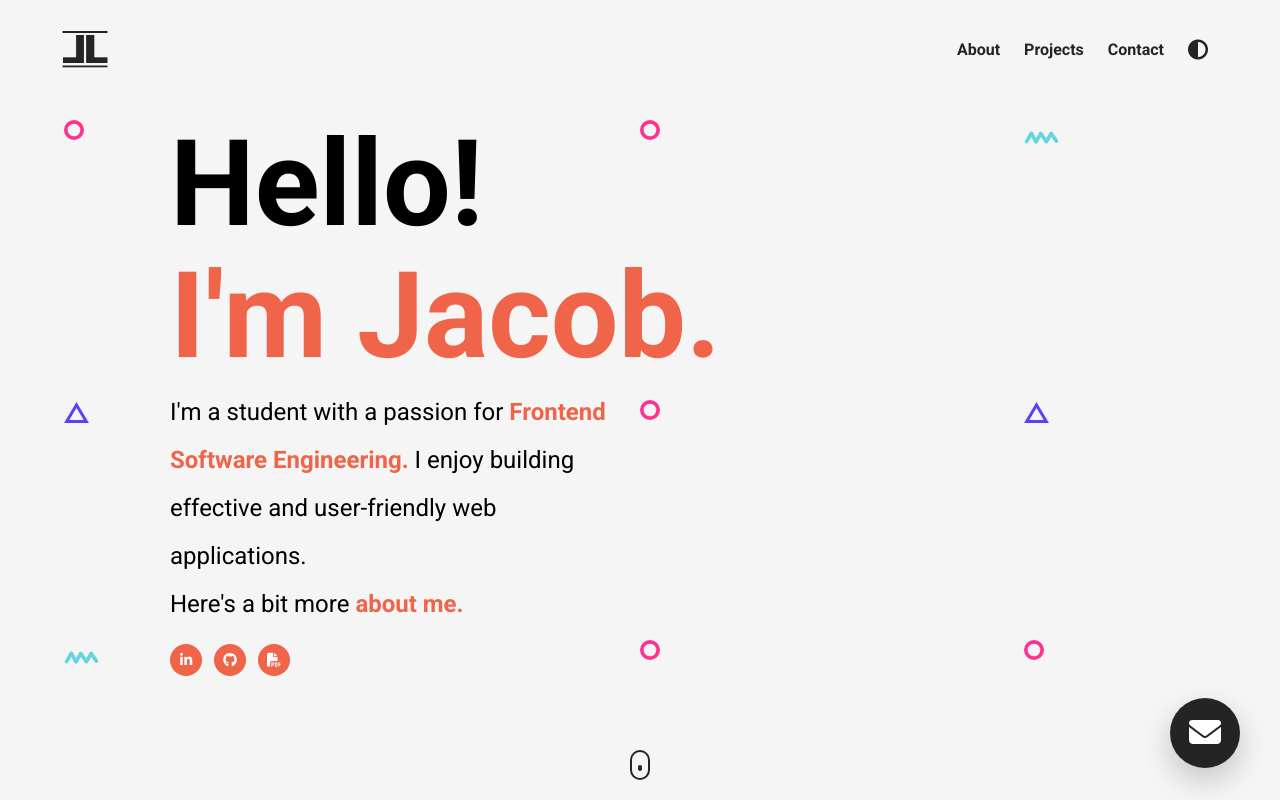
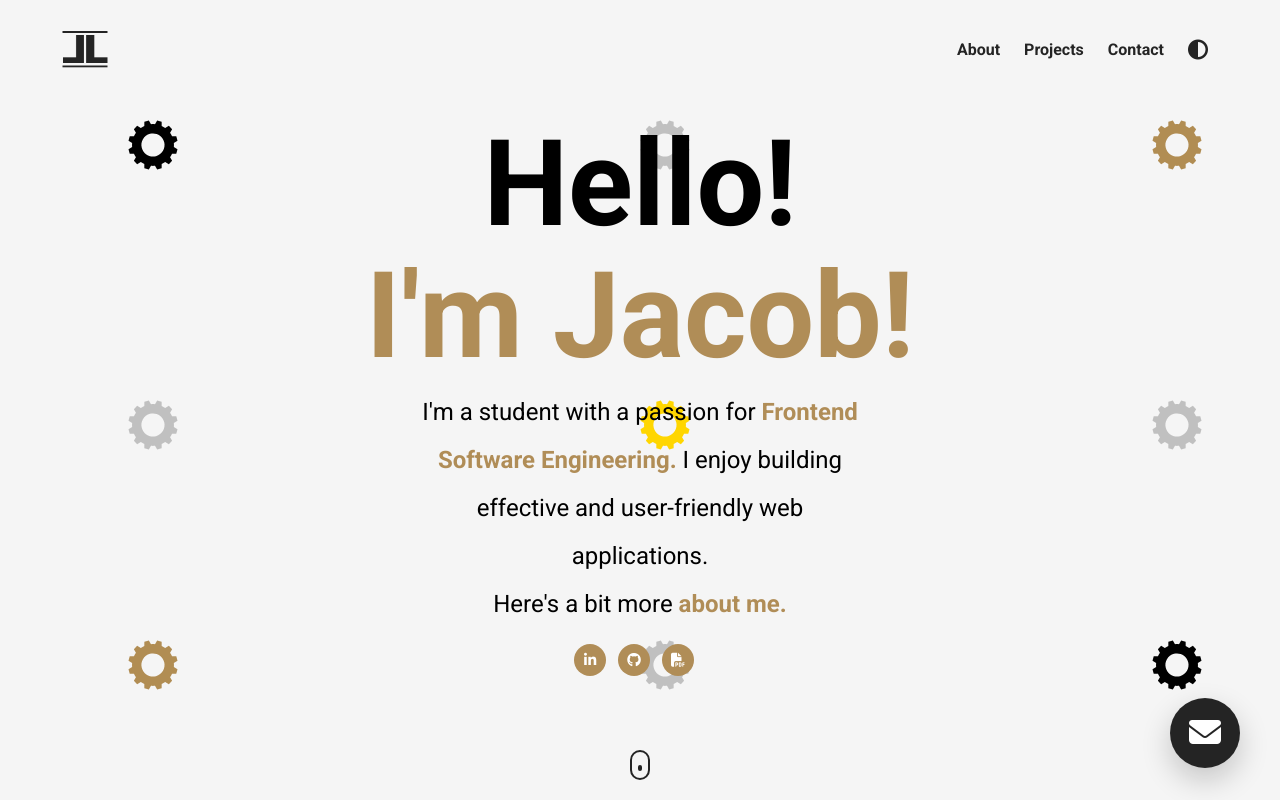
Before and after one commit to JacobLopez1/AdvancedEportfolio, a plain HTML site: page index.html in a window 1280 px wide. Shown: the top 800 px of the page. Drawn offline with nearby package versions, Linux system fonts and the light colour scheme.

Commit message:
more customization

```diff
--- a/index.html
+++ b/index.html
@@ -62,12 +62,12 @@
       <header class="header">
         <div class="header__content">
           <h1 class="title">Hello!</h1>
-          <h1 class="title orange">I'm Jacob.</h1>
+          <h1 class="title bronze">I'm Jacob!</h1>
           <p class="header__para">
             I'm a student with a passion for
-            <b class="orange">Frontend Software Engineering.</b>
+            <b class="bronze">Frontend Software Engineering.</b>
             I enjoy building effective and user-friendly web applications.
-            <br />Here's a bit more <b class="orange click" onclick="toggleModal()">about me.</b>
+            <br />Here's a bit more <b class="bronze click" onclick="toggleModal()">about me.</b>
           </p>
           <div class="social__list">
             <a
@@ -110,14 +110,14 @@
           </h4>
           <p class="modal__para">
             I'm a student with a passion for
-            <b class="orange">Frontend Software Engineering.</b>
+            <b class="bronze">Frontend Software Engineering.</b>
             I enjoy building effective and user-friendly web applications.
             <br />
             I currently work on building and experimenting with web applications
             in order to get more experience with frontend development. Every
-            day, I <b class="orange">study best practices</b> of frontend
+            day, I <b class="bronze">study best practices</b> of frontend
             development languages, as well as
-            <b class="orange">employ that knowledge</b> within projects of my
+            <b class="bronze">employ that knowledge</b> within projects of my
             own creation.
           </p>
           <div class="modal__languages">
@@ -204,21 +204,21 @@
             </div>
         </div>
       </div>
-      <img src="./assets/circle.svg" alt="" class="shape shape--0">
-      <img src="./assets/circle.svg" alt="" class="shape shape--1">
-      <img src="./assets/squiggly.svg" alt="" class="shape shape--2">
-      <img src="./assets/triangle.svg" alt="" class="shape shape--3">
-      <img src="./assets/circle.svg" alt="" class="shape shape--4">
-      <img src="./assets/triangle.svg" alt="" class="shape shape--5">
-      <img src="./assets/squiggly.svg" alt="" class="shape shape--6">
-      <img src="./assets/circle.svg" alt="" class="shape shape--7">
-      <img src="./assets/circle.svg" alt="" class="shape shape--8">
+      <img src="./assets/gear.svg" alt="" class="shape shape--0">
+      <img src="./assets/gear.svg" alt="" class="shape shape--1">
+      <img src="./assets/gear.svg" alt="" class="shape shape--2">
+      <img src="./assets/gear.svg" alt="" class="shape shape--3">
+      <img src="./assets/gear.svg" alt="" class="shape shape--4">
+      <img src="./assets/gear.svg" alt="" class="shape shape--5">
+      <img src="./assets/gear.svg" alt="" class="shape shape--6">
+      <img src="./assets/gear.svg" alt="" class="shape shape--7">
+      <img src="./assets/gear.svg" alt="" class="shape shape--8">
     </section>
     <section id="projects">
       <div class="container">
         <div class="row">
           <h1 class="section__title">
-            Here are some of my <span class="orange">projects</span>
+            Here are some of my <span class="bronze">projects</span>
           </h1>
           <ul class="project__list">
             <li class="project">
--- a/index.js
+++ b/index.js
@@ -1,5 +1,5 @@
 let contrastToggle = false;
-const scaleFactor = 1 / 20
+const scaleFactor = 1 / 5
 
 
 function moveBackground(event) {
@@ -11,7 +11,7 @@ function moveBackground(event) {
     const isOdd = i % 2 !== 0;
     const parityFactor = isOdd ? -1 : 1;
 
-    shapes[i].style.transform = `translate(${x * parityFactor}px, ${y * parityFactor}px)`
+    shapes[i].style.transform = `rotate(${(x + y) * parityFactor}deg)`
   }
 }
 
--- a/style.css
+++ b/style.css
@@ -94,12 +94,12 @@ label {
 .title {
     font-size: 120px;
     margin-bottom: 12px;
-    text-align: left;
+    text-align: center;
     line-height: 1;
 }
 
-.orange {
-    color: #f06449 !important;
+.bronze {
+    color: #b08d57 !important;
 }
 
 .link__hover-effect {
@@ -158,7 +158,9 @@ header {
     background-color: #242424;
 }
 
-.dark-theme #personal-logo {
+.dark-theme #personal-logo,
+.dark-theme .shape--0,
+.dark-theme .shape--8 {
     filter: invert();
 }
 
@@ -198,6 +200,9 @@ LANDING
     max-width: 1000px;
     padding: 0 30px;
     z-index: 1;
+    display: flex;
+    justify-content: center;
+    text-align: center;
 }
 
 .header__para {
@@ -205,16 +210,18 @@ LANDING
     line-height: 2;
     max-width: 450px;
     z-index: 1;
+    margin: 0 auto;
 }
 
 .social__list {
     margin-top: 16px;
     display: flex;
+    justify-content: center;
     align-items: center;
 }
 
 .social__link {
-    background-color: #f06449;
+    background-color: #b08d57;
     color: white;
     padding: 6px;
     width: 32px;
@@ -622,51 +629,60 @@ footer {
 
 .shape {
     position: fixed;
+    height: 50px;
+    width: 50px;
 }
 
 .shape--0 {
     top: 15vh;
-    left: 5vw;
+    left: 10%;
 }
 
 .shape--1 {
     top: 15vh;
-    left: 50vw;
+    left: 50%;
+    filter: invert(93%) sepia(0%) saturate(157%) hue-rotate(139deg) brightness(86%) contrast(85%);
 }
 
 .shape--2 {
     top: 15vh;
-    left: 80vw;
+    left: 90%;
+    filter: invert(53%) sepia(3%) saturate(6326%) hue-rotate(358deg) brightness(109%) contrast(80%);
 }
 
 .shape--3 {
     top: 50vh;
-    left: 5vw;
+    left: 10%;
+    filter: invert(93%) sepia(0%) saturate(157%) hue-rotate(139deg) brightness(86%) contrast(85%);
 }
 
 .shape--4 {
     top: 50vh;
-    left: 50vw;
+    left: 50%;
+    filter: invert(76%) sepia(41%) saturate(1171%) hue-rotate(359deg) brightness(106%) contrast(105%);
 }
 
 .shape--5 {
     top: 50vh;
-    left: 80vw;
+    left: 90%;
+    filter: invert(93%) sepia(0%) saturate(157%) hue-rotate(139deg) brightness(86%) contrast(85%);
 }
 
 .shape--6 {
     top: 80vh;
-    left: 5vw;
+    left: 10%;
+    filter: invert(53%) sepia(3%) saturate(6326%) hue-rotate(358deg) brightness(109%) contrast(80%);
 }
 
 .shape--7 {
     top: 80vh;
-    left: 50vw;
+    left: 50%;
+    filter: invert(93%) sepia(0%) saturate(157%) hue-rotate(139deg) brightness(86%) contrast(85%);
 }
 
 .shape--8 {
     top: 80vh;
-    left: 80vw;
+    left: 90%;
 }
 
 /* Small Phones, tablets, large smart phones */
```
Also changed, not shown: assets/circle.svg (deleted), assets/gear.svg (added), assets/logo.svg (deleted), assets/semi circle.svg (deleted), assets/squiggly.svg (deleted), assets/triangle.svg (deleted).
